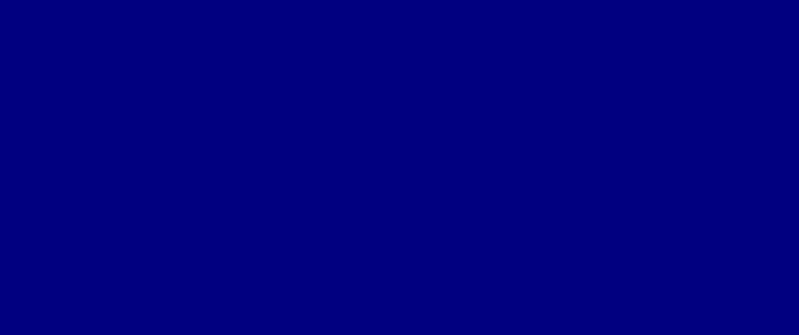
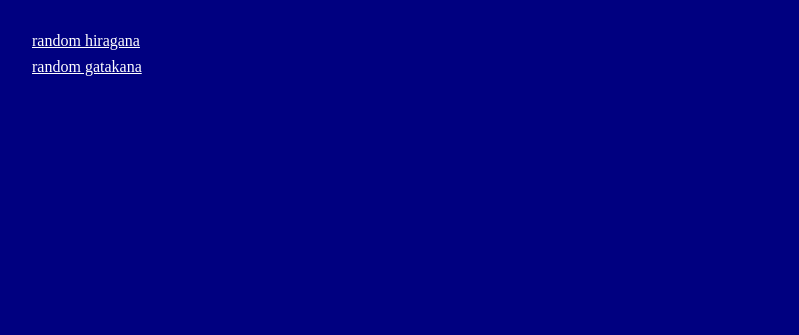
Before and after one commit to nninnnin/hiragana-flashcard, a plain HTML site: page gatakana.html in a window 1280 px wide. Shown: the top 335 px of the page, without its empty margins (8-807 px from the left). Drawn offline with nearby package versions, Linux system fonts and the light colour scheme.

Commit message:
header z-index 앞으로

```diff
--- /dev/null
+++ b/common.css
@@ -0,0 +1,24 @@
+header {
+  position: fixed;
+  top: 0;
+  left: 0;
+  z-index: 9999;
+
+  width: 100vw;
+  height: 80px;
+}
+
+header > ul {
+  display: flex;
+  flex-direction: column;
+
+  margin-top: 32px;
+}
+
+header > ul > a {
+  margin-bottom: 8px;
+
+  cursor: pointer;
+
+  color: white;
+}
--- a/gatakana.html
+++ b/gatakana.html
@@ -7,6 +7,7 @@
     <title>Gatakana Tester</title>
 
     <link rel="stylesheet" href="./reset.css" />
+    <link rel="stylesheet" href="./common.css" />
 
     <style>
       .container {
@@ -41,30 +42,6 @@
 
       .hiragana {
         font-size: max(100px, 10vw);
-      }
-    </style>
-
-    <style>
-      header {
-        position: fixed;
-        top: 0;
-        left: 0;
-
-        width: 100vw;
-        height: 80px;
-      }
-
-      header > ul {
-        display: flex;
-        flex-direction: column;
-
-        margin-top: 32px;
-      }
-
-      header > ul > a {
-        margin-bottom: 8px;
-
-        cursor: pointer;
       }
     </style>
   </head>
```
Also changed, not shown: index.html (+1 -24 lines).
